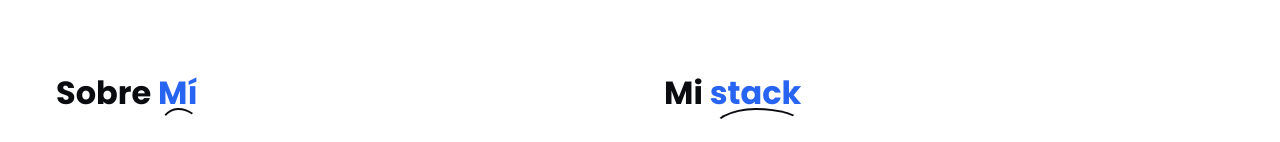
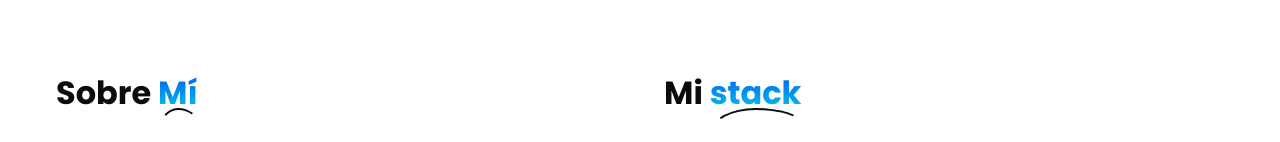
Before and after one commit to DavidMarioLC/Portafolio, a Next.js app: page / in a window 1280 px wide. Shown: the part 569-711 px from the top of the page. Built offline with nearby package versions, Linux system fonts and the light colour scheme.

Commit message:
:lipstick: [ADD] gradient text

```diff
--- a/components/Title/Title.module.css
+++ b/components/Title/Title.module.css
@@ -6,4 +6,11 @@
 .highlight {
   position: relative;
   color: var(--secondary);
+  /* style neon */
+  background-image: linear-gradient(
+    hsl(212, 100%, 48%) 25%,
+    hsl(187, 99%, 46%) 100%
+  );
+  background-clip: text;
+  -webkit-text-fill-color: transparent;
 }
```
